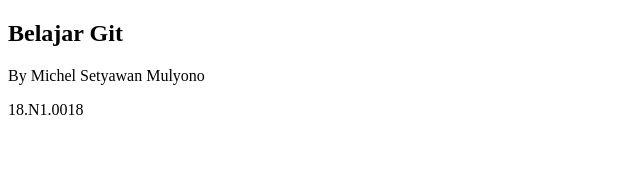
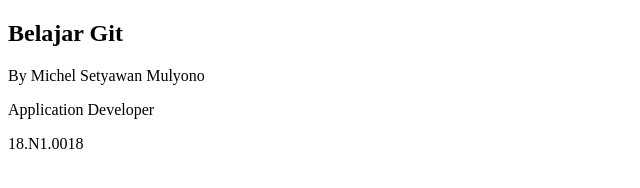
Before and after one commit to mikedev1605/GitTutorial, a plain HTML site: page index.html in a window 1280 px wide. Shown: the whole page, without its empty margins (0-640 px from the left). Drawn offline with Linux system fonts and the light colour scheme.

Commit message:
Add position in index.html

```diff
--- a/index.html
+++ b/index.html
@@ -9,6 +9,7 @@
 <body>
     <h2>Belajar Git</h2>
     <p>By Michel Setyawan Mulyono</p>
+    <p>Application Developer</p>
     <p>18.N1.0018<p>
 </body>
 </html>
```
